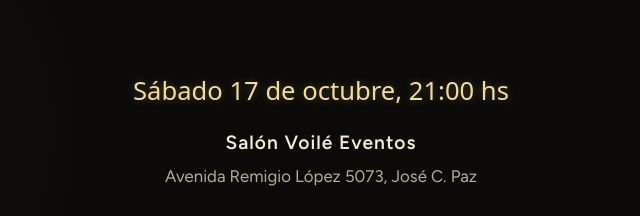
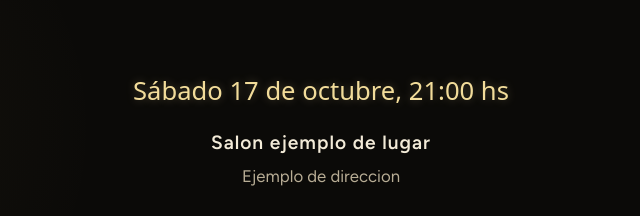
Before and after one commit to Tommatez/Cumple-mas-simple, a plain HTML site: page index.html in a window 1280 px wide. Shown: the part 512-728 px from the top of the page, without its empty margins (319-959 px from the left). Drawn offline with nearby package versions, Linux system fonts and the light colour scheme; a web font is replaced by a local one.

Commit message:
Update event location and alias in index.html

```diff
--- a/index.html
+++ b/index.html
@@ -27,8 +27,8 @@
 
   <div class="when">
     <p class="day disp" id="day">Sábado 17 de octubre, 21:00 hs</p>
-    <p class="place" id="place">Salón Voilé Eventos</p>
-    <p class="addr" id="addr">Avenida Remigio López 5073, José C. Paz</p>
+    <p class="place" id="place">Salon ejemplo de lugar</p>
+    <p class="addr" id="addr">Ejemplo de direccion</p>
     <div class="btns">
       <a class="btn main wide" id="gmaps" target="_blank" rel="noopener">Cómo llegar con Google Maps</a>
       <a class="btn" id="uber" target="_blank" rel="noopener">Abrir en Uber</a>
@@ -60,7 +60,7 @@
   <section class="gift" aria-labelledby="t-gift">
     <h2 class="disp" id="t-gift">Si querés hacerle un regalo</h2>
     <p>Alias</p>
-    <span class="alias" id="alias">18SORPRESA.LUCAS</span><br>
+    <span class="alias" id="alias">ALIAS.EJEMPLO</span><br>
     <button class="btn" id="copyalias" type="button">Copiar alias</button>
   </section>
   <br>
```
